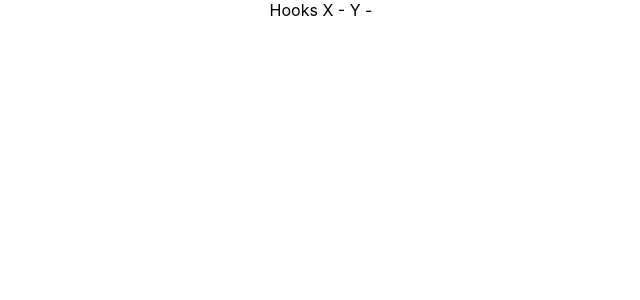
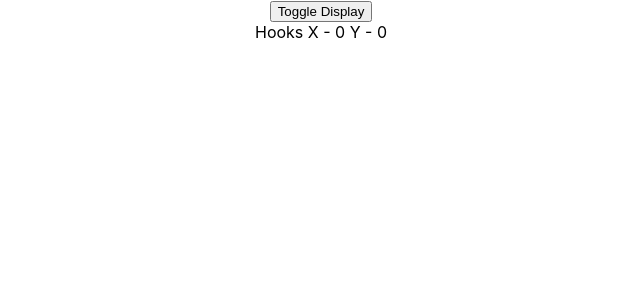
Before and after one commit to pmswami/React, a React (Create React App) app in the folder state-hook/: page / in a window 1280 px wide. Shown: the top 300 px of the page, without its empty margins (319-959 px from the left). Built offline with nearby package versions, Linux system fonts and the light colour scheme.

Commit message:
Added useEffect for cleanup codes

```diff
--- a/state-hook/src/App.js
+++ b/state-hook/src/App.js
@@ -8,11 +8,14 @@ import HookCounter from "./components/HookCounter";
 import HookCounter2 from "./components/HookCounter2";
 import HookCounter3 from "./components/HookCounter3";
 import HookCounter4 from "./components/HookCounter4";
+import MouseContainer from "./components/MouseContainer";
+
 
 function App() {
   return (
     <div className="App">
-      <HookMouse/>
+      <MouseContainer/>
+      {/* <HookMouse/> */}
       {/* <ClassMouse/> */}
       {/* <DemoUseEffect/> */}
       {/* <ClassCounter1/> */}
--- a/state-hook/src/HookMouse.js
+++ b/state-hook/src/HookMouse.js
@@ -1,8 +1,8 @@
 import React, { useEffect, useState } from 'react'
 
 function HookMouse() {
-    const [x, setX] = useState()
-    const [y, setY] = useState()
+    const [x, setX] = useState(0)
+    const [y, setY] = useState(0)
 
     const logMousePosition = (e)=>{
         console.log("Mouse Event")
@@ -13,6 +13,10 @@ function HookMouse() {
     useEffect(()=>{
         console.log("useEffect called")
         window.addEventListener("mousemove", logMousePosition)
+        return ()=>{
+            console.log("Component unmounting code")
+            window.removeEventListener("mousemove", logMousePosition)
+        }
     }, [])
   return (
     <div>
--- /dev/null
+++ b/state-hook/src/components/MouseContainer.js
@@ -0,0 +1,16 @@
+import React, { useState } from 'react'
+import HookMouse from '../HookMouse'
+
+function MouseContainer() {
+    const [display, setDisplay] = useState(true)
+  return (
+    <div>
+        <button onClick={()=>setDisplay(!display)}>
+            Toggle Display
+        </button>
+        {display && <HookMouse/>}
+    </div>
+  )
+}
+
+export default MouseContainer
```
Also changed, not shown: 1 other file (tests, documents, lock files or other folders).
